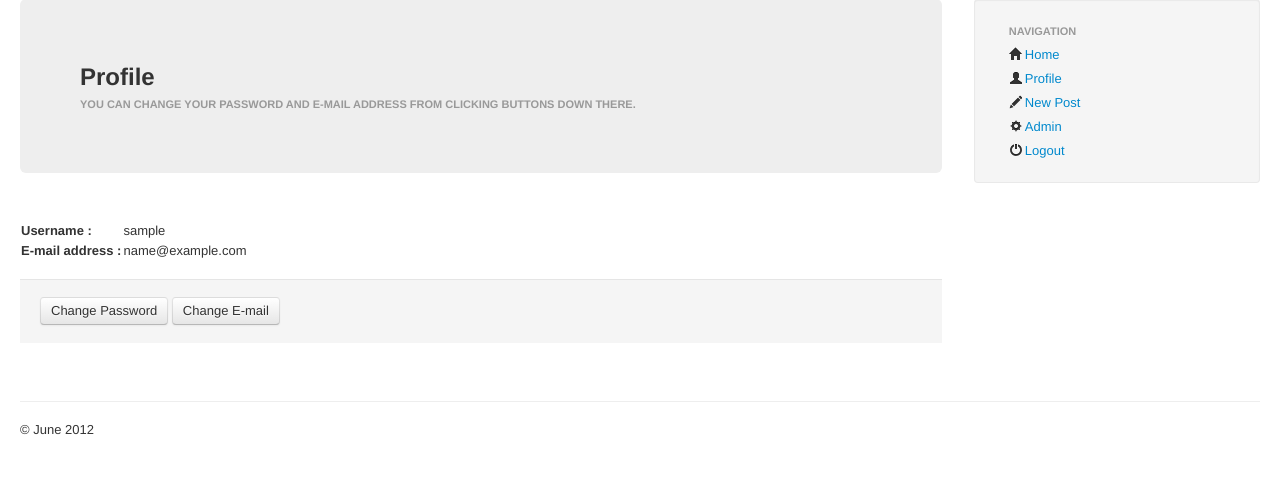
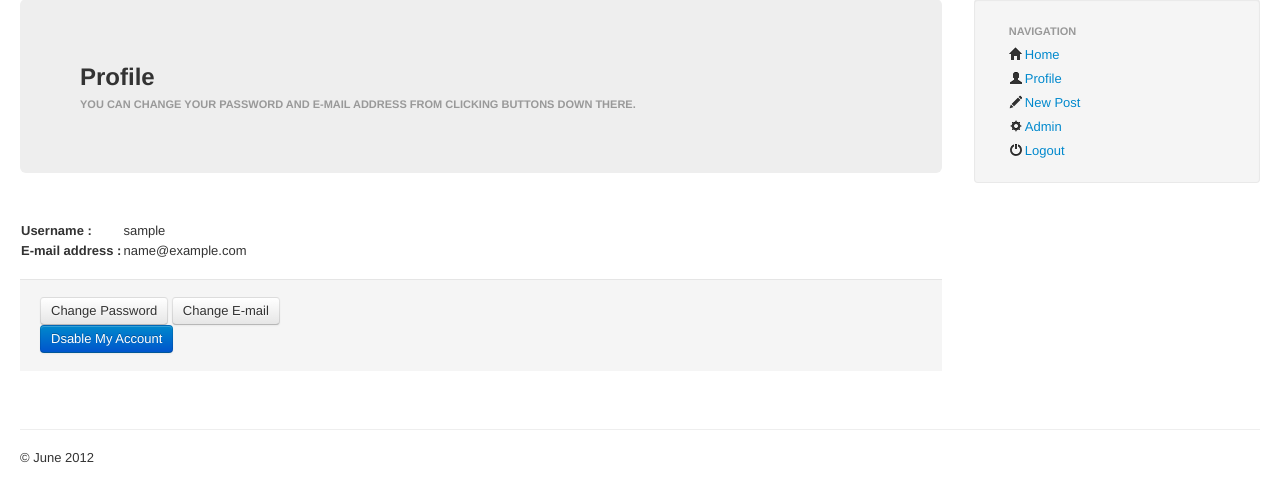
Before and after one commit to grgizem/simple-blog, a Django app: page /accounts/profile/ in a window 1280 px wide. Shown: the part 61-563 px from the top of the page. Run offline with Django 3.2, Linux system fonts and the light colour scheme; the visitor is signed in with stand-in values (Sample User, id 1); parts of the project's set-up code (start-up, migrations or seed data) failed here and were passed over; some libraries are stand-ins or nearby versions.

Commit message:
disable account button added

```diff
--- a/mysite/templates/profile.html
+++ b/mysite/templates/profile.html
@@ -19,5 +19,7 @@
 	<div class="form-actions">
 		<a href="/accounts/changepass/"><button class="btn">Change Password</button></a>
 		<a href="/accounts/changeemail/"><button class="btn">Change E-mail</button></a>
+		<br>
+		<a href="/accounts/disable/"><button class="btn btn-primary">Dsable My Account</button></a>
 	</div>
 {% endblock %}
```
